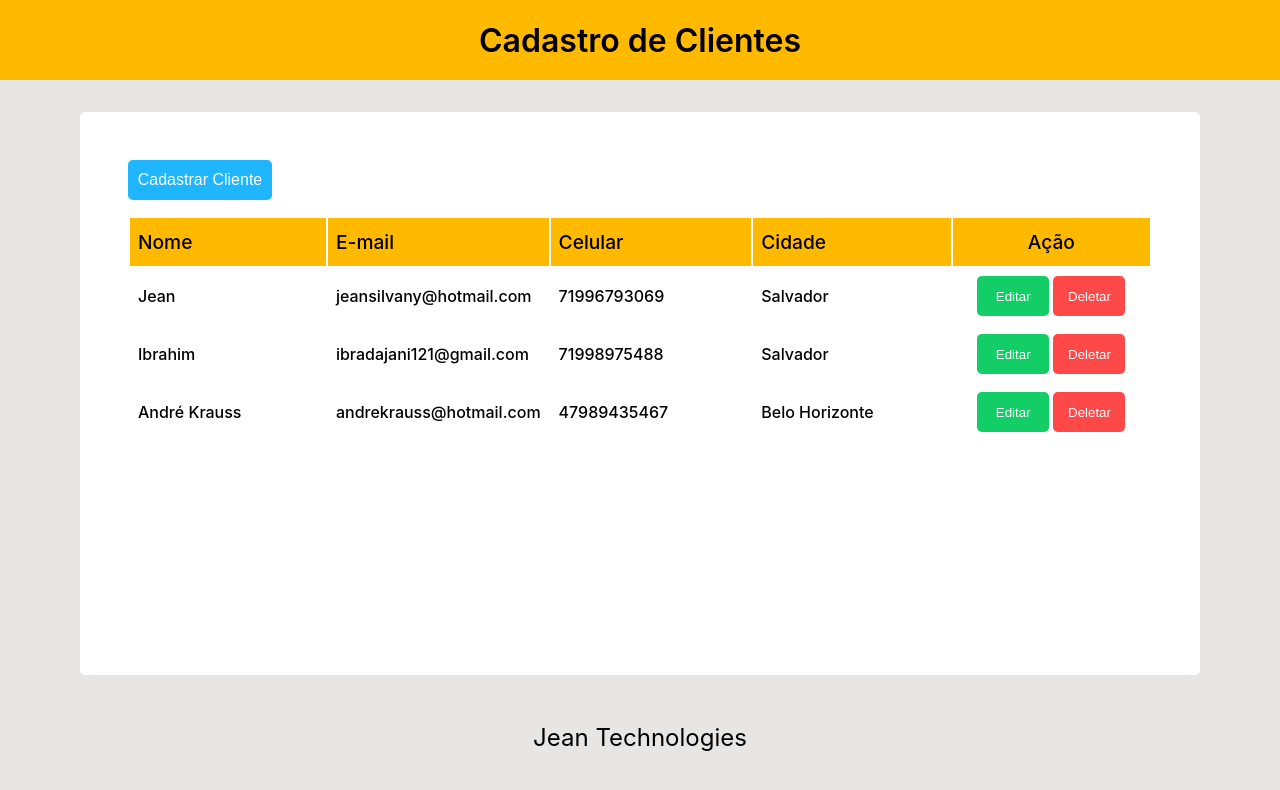
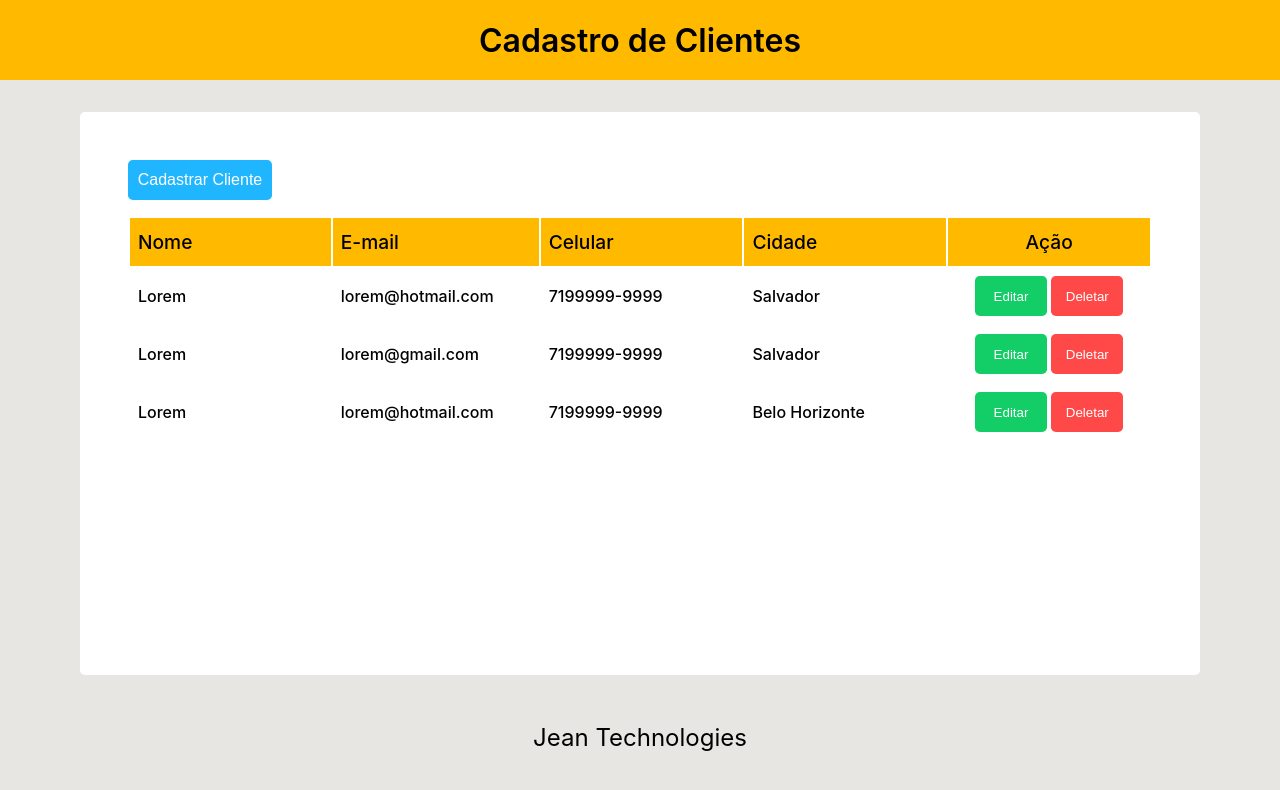
Before and after one commit to JeanSilvany/CRUD, a plain HTML site: page index.html in a window 1280 px wide. Drawn offline with Linux system fonts and the light colour scheme; a script that the page names is missing.

Commit message:
Update index.html

```diff
--- a/index.html
+++ b/index.html
@@ -28,9 +28,9 @@
         </thead>
         <tbody>
           <tr>
-            <td>Jean</td>
-            <td>jeansilvany@hotmail.com</td>
-            <td>71996793069</td>
+            <td>Lorem</td>
+            <td>lorem@hotmail.com</td>
+            <td>7199999-9999</td>
             <td>Salvador</td>
             <td class="endTable">
               <button type="button" class="btnEdit">Editar</button>
@@ -38,9 +38,9 @@
             </td>
           </tr>
           <tr>
-            <td>Ibrahim</td>
-            <td>ibradajani121@gmail.com</td>
-            <td>71998975488</td>
+            <td>Lorem</td>
+            <td>lorem@gmail.com</td>
+            <td>7199999-9999</td>
             <td>Salvador</td>
             <td class="endTable">
               <button type="button" class="btnEdit">Editar</button>
@@ -48,9 +48,9 @@
             </td>
           </tr>
           <tr>
-            <td>André Krauss</td>
-            <td>andrekrauss@hotmail.com</td>
-            <td>47989435467</td>
+            <td>Lorem</td>
+            <td>lorem@hotmail.com</td>
+            <td>7199999-9999</td>
             <td>Belo Horizonte</td>
             <td class="endTable">
               <button type="button" class="btnEdit">Editar</button>
```
